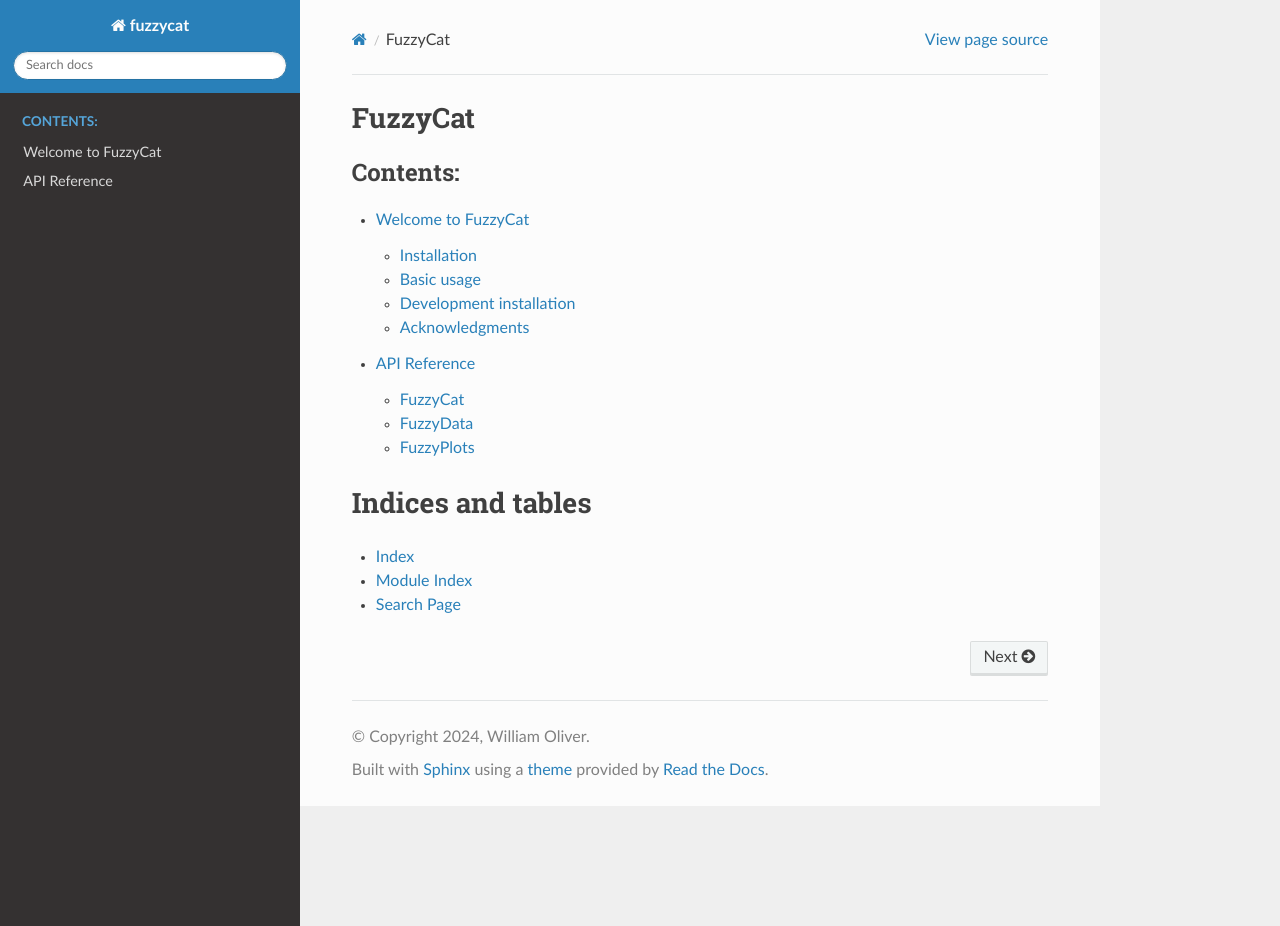
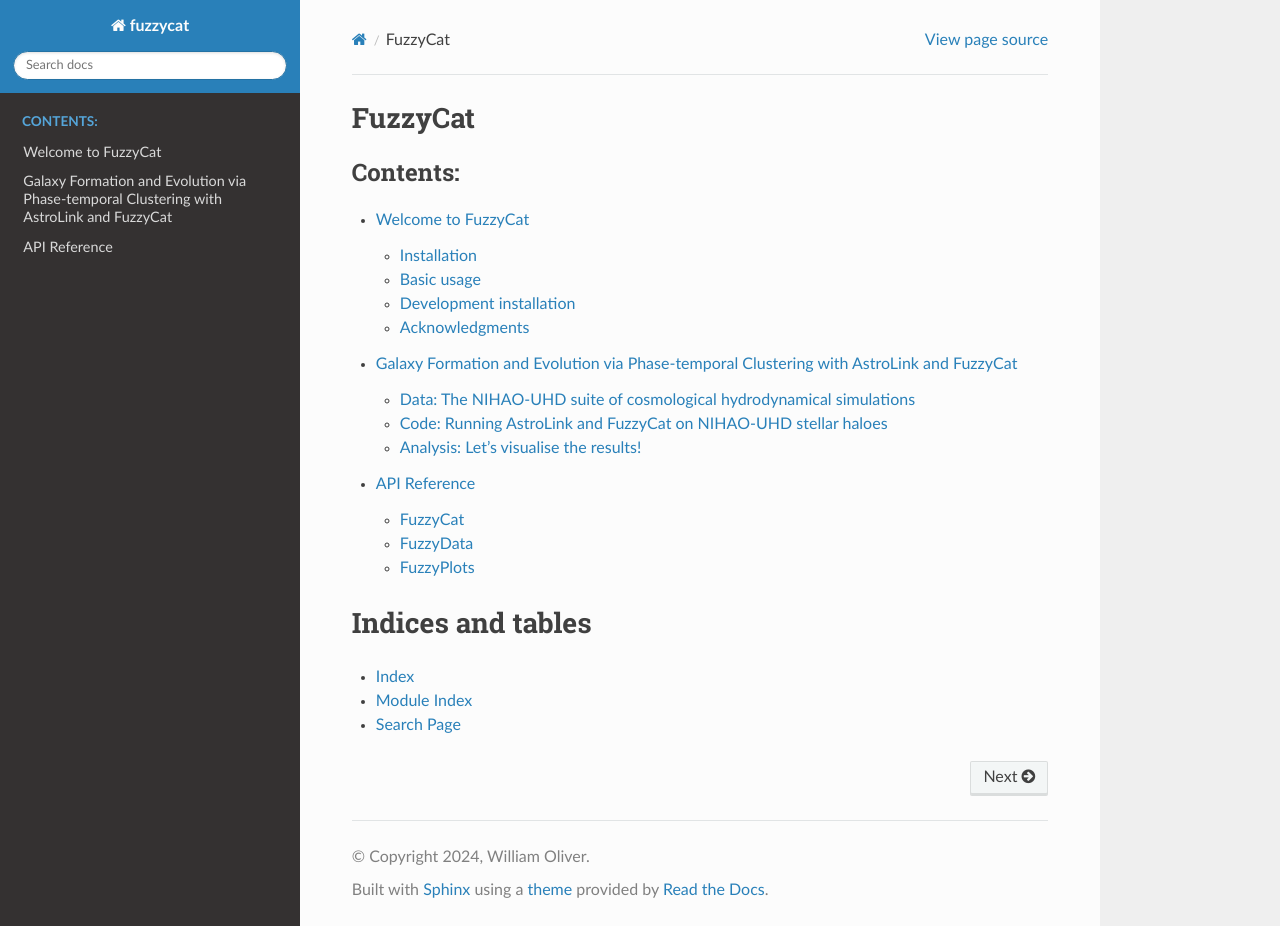
Before and after one commit to william-h-oliver/fuzzycat, a Sphinx documentation site: the page built from doc/index.rst, in a window 1280 px wide and 926 px high. Built offline with Sphinx 7.4.7 and the Read the Docs theme 2.0.0, drawn with Linux system fonts in a browser that asks for light colours; pages that are not in the unit, such as notebooks, are missing from menus; some of the changed lines change nothing that is shown.

Commit message:
Added phase-temporal clustering tutorial to readthedocs

````diff
--- a/doc/index.rst
+++ b/doc/index.rst
@@ -6,6 +6,7 @@
    :caption: Contents:
 
    intro
+   phasetemporalclustering
    demo
    api
 
--- /dev/null
+++ b/doc/phasetemporalclustering.md
@@ -0,0 +1,382 @@
+# Galaxy Formation and Evolution via Phase-temporal Clustering with AstroLink and FuzzyCat
+
+A pressing and continually evolving sub-field of astrophysics is the study of galaxy formation and evolution. This study seeks to understand how and why a galaxy and its substructure develops over time in the context of the surrounding environment and of the underlying cosmological model. To do this, astrophysicists and cosmologists will look to both observational and simulation data. In observations, we may learn from a single snapshot in time of a very large number of galaxies that arise from the ground-truth cosmological model of our Universe. While in simulations, we may learn from many snapshots of a comparatively small number of galaxies that depend on a pre-specified cosmological model. By comparing these two data types, we can hope to constrain our cosmological models and understanding of galaxy formation and evolution.
+
+In the context of simulated data, a typical approach is to use a halo finder (+ merger tree) code to find a catalogue of haloes and their merger tree &mdash; which are then analysed in terms of their physical properties. However, generally these codes are only tracking self-bound groups that satisfy a minimum overdensity threshold. If this threshold is too high then some haloes may be disregarded and if it is too low then some haloes can be lost in the unbinding procedure. Furthermore, these codes will not capture unbound groups that have been (or are in the process of being) tidally disrupted nor will they capture fleeting structure resulting from density waves and hydrodynamical effects. Not having these kinds of structures included in any subsequent analysis means that cosmological models are never constrained against these the existence of these structures in simulations &mdash; even though they are observed to be present in our Universe.
+
+The goal of this page is to serve as a tutorial and to highlight how the combination of [AstroLink][https://github.com/william-h-oliver/astrolink] and [FuzzyCat][https://github.com/william-h-oliver/fuzzycat] can be used as a powerful tool for studying galaxy formation and evolution. AstroLink is a general-purpose astrophysical clustering algorithm built for extracting meaningful hierarchical structure from point-cloud data defined over any feature space, and combined with FuzzyCat, this pipeline is able to find clusters that are both phase-space- and temporally-robust without making any strong assumptions about the kinds of galactic substructures that are (or are not) physically relevant for study within the field.
+
+
+
+## Data: The NIHAO-UHD suite of cosmological hydrodynamical simulations
+
+
+
+
+## Code: Running AstroLink and FuzzyCat on NIHAO-UHD stellar haloes
+
+To do spatio-temporal clustering on NIHAO-UHD galaxies we need a python script. Firstly, we do the necessary imports:
+
+```python
+import os
+import gc
+
+import numpy as np
+import pynbody as pb
+import matplotlib.pyplot as plt
+import matplotlib.colors as col
+
+from astrolink import AstroLink
+from fuzzycat import FuzzyCat, FuzzyPlots
+```
+
+Then, the first real piece of code we will use is a method that reads a snapshot file with `pynbody` and returns the necessary information about its main halo:
+
+```python
+def loadGalaxyAsArrays(snapshotFilePath, particleName, featureSpaceNames = ['pos', 'vel'], featureSpaceUnits = ['kpc', 'km s**-1']):
+    """Returns the main halo data, from the simulation file `snapshotFilePath`,
+    for particle `particleName`, in the feature spaces specified by
+    `featureSpaceNames`, with the units specified by `featureSpaceUnits`.
+    """
+
+    # Load the simulation snapshot
+    simulation = pb.load(snapshotFilePath)
+
+    # Take only the largest halo and make it face-on (stellar disk is in the x-y plane)
+    mainHalo = simulation.halos()[1]
+    pb.analysis.angmom.faceon(mainHalo)
+
+    # Centre data on the median of the dark matter halo
+    darkMatter = np.column_stack([mainHalo.dm[feature].in_units(unit) for feature, unit in zip(featureSpaceNames, featureSpaceUnits)])
+    centre = np.median(darkMatter, axis = 0)
+
+    # Get particle data and IDs
+    if particleName == 'dark':
+        darkMatter -= centre
+        darkMatterIDs = mainHalo.dm['iord']
+        return darkMatter, darkMatterIDs
+    if particleName == 'stars':
+        stars = np.column_stack([mainHalo.stars[feature].in_units(unit) for feature, unit in zip(featureSpaceNames, featureSpaceUnits)])
+        stars -= centre
+        starsIDs = mainHalo.stars['iord']
+        return stars, starsIDs
+    if particleName == 'gas':
+        gas = np.column_stack([mainHalo.gas[feature].in_units(unit) for feature, unit in zip(featureSpaceNames, featureSpaceUnits)])
+        gas -= centre
+        gasIDs = mainHalo.gas['iord']
+        return gas, gasIDs
+```
+
+Although we only present results for stellar particles here, this method readily allows for spatio-clustering of the dark matter and/or gas particles too.
+
+With this method we can write a method that uses AstroLink to cluster the particles in each snapshot:
+
+```python
+def findAndSaveClustersFromSnapshots(snapshotFilePaths, workingDirectoryPath, particleName, nSamples):
+    """Uses AstroLink to find the clusters within each main halo specified by
+    `snapshotFilePaths` and `particleName`. Then saves them in different formats
+    into the directory specified by `workingDirectoryPath`. `nSamples` is used
+    to format the cluster file names.
+    """
+
+    # The number of leading digits in the saved cluster file names
+    sampleNumberFormat = np.log10(nSamples).astype(int) + 1
+
+    # For tracking which star particles have been clustered over all snapshots (for FuzzyCat memory efficiency)
+    veryLargeN = 10**8 # Must be larger than the maximum iord value
+    particleIDsBool = np.zeros(veryLargeN, dtype = np.bool_)
+
+    # Track cluster file names
+    clusterFileNames = []
+
+    # Cycle through each snapshot, run AstroLink, and save the clusters
+    for index, snapshotFilePath in enumerate(snapshotFilePaths):
+        print(f"Loading {snapshotFilePath.split('/')[-1]}                                                         \t\t", end = '\r')
+        # Load the galaxy
+        particleArr, particleIDs = loadGalaxyAsArrays(snapshotFilePath, particleName)
+
+        print(f"Running AstroLink on the {particleName} particles of snapshot {snapshotFilePath.split('/')[-1]}   \t\t", end = '\r')
+        # Run AstroLink and save the clusters in the snapshot
+        c = AstroLink(particleArr)
+        c.run()
+        for clst, clst_id in zip(c.clusters[1:], c.ids[1:]):
+            # Cluster file name
+            clusterFileName = f"{index:0{sampleNumberFormat}}_{clst_id}.npy"
+            clusterFileNames.append(clusterFileName)
+
+            # Save the cluster with respect to the order of the data in the snapshot file
+            cluster_raw = c.ordering[clst[0]:clst[1]]
+            np.save(f"{workingDirectoryPath}Clusters_raw/{clusterFileName}", cluster_raw)
+
+            # Save the cluster with respect to the particle IDs in the snapshot file
+            cluster_iord = particleIDs[cluster_raw]
+            np.save(f"{workingDirectoryPath}Clusters_iord/{clusterFileName}", cluster_iord)
+
+            # Mark the particles that have been clustered
+            particleIDsBool[cluster_iord] = 1
+
+    # Save the IDs of the star particles that have been clustered
+    clusteredIDs = np.where(particleIDsBool)[0]
+    np.save(f"{workingDirectoryPath}clusteredIDs.npy", clusteredIDs)
+
+    # Translate the clusters (with respect to the particle IDs) into reduced arrays (with respect to the order of the IDs of clustered particles) for improved memory efficiency with FuzzyCat
+    for clusterFileName in clusterFileNames:
+        cluster_iord = np.load(workingDirectoryPath + 'Clusters_iord/' + clusterFileName)
+        cluster_reduced = np.where(np.isin(clusteredIDs, cluster_iord, assume_unique = True))[0].astype(cluster_iord.dtype)
+        np.save(workingDirectoryPath + 'Clusters/' + clusterFileName, cluster_reduced)
+```
+
+The core of this method is simple; it loads the particle data, applies AstroLink to that data, and iteratively saves the clusters as .npy files. However, just saving the clusters directly from AstroLink (e.g. `cluster_raw`) means that each cluster file is an array of integers that can be used to slice the `particleArr` array and return the data points corresponding to the particles in each cluster &mdash; in reality, we need to account for the possibility of `particleArr` containing data points from different particles between snapshots. So, the additional code in this method translates the `cluster_raw` arrays into `cluster_iord` arrays (which contain the particle IDs of each particle in each cluster), and then finally into `cluster_reduced` arrays. This last translation isn't technically necessary, but serves to make FuzzyCat handle the clusters in a more memory efficiency way since the particle IDs can be very large in value and we only care about a fraction of the total number of particles in each simulation &mdash; in this case, only those of the particles that ever make it into the main halo.
+
+With a series of reduced cluster files in 'Clusters' folder of the working directory, we can now run FuzzyCat and save its output.
+
+```python
+def runFuzzyCatOnClustersFromSnapshots(workingDirectoryPath, particleName, nSamples, minStability):
+    """Runs FuzzyCat on the clusters contained in `workingDirectoryPath` with
+    parameters `nSamples` and `minStability`. The `nPoints` parameter is
+    determined automatically from a file containing the IDs of clustered
+    particles.
+    """
+
+    # Number of points clustered
+    clusteredIDs = np.load(f"{workingDirectoryPath}clusteredIDs.npy")
+    nPoints = clusteredIDs.size
+    del clusteredIDs
+
+    # Run FuzzyCat
+    fc = FuzzyCat(nSamples, nPoints, workingDirectoryPath, minStability = minStability, checkpoint = True, verbose = 2)
+    fc.run()
+
+    # Plot the basic results
+    FuzzyPlots.plotOrderedJaccardIndex(fc)
+    FuzzyPlots.plotStabilities(fc)
+    FuzzyPlots.plotMemberships(fc)
+
+    # Save outputs
+    np.save(f"{workingDirectoryPath}jaccardIndices.npy", fc.jaccardIndices)
+    np.save(f"{workingDirectoryPath}ordering.npy", fc.ordering)
+    np.save(f"{workingDirectoryPath}fuzzyClusters.npy", fc.fuzzyClusters)
+    np.save(f"{workingDirectoryPath}stabilities.npy", fc.stabilities)
+    np.save(f"{workingDirectoryPath}memberships.npy", fc.memberships)
+    np.save(f"{workingDirectoryPath}memberships_flat.npy", fc.memberships_flat)
+    np.save(f"{workingDirectoryPath}fuzzyHierarchy.npy", fc.fuzzyHierarchy)
+    np.save(f"{workingDirectoryPath}groups.npy", fc.groups)
+    np.save(f"{workingDirectoryPath}intraJaccardIndicesGroups.npy", fc.intraJaccardIndicesGroups)
+    np.save(f"{workingDirectoryPath}interJaccardIndicesGroups.npy", fc.interJaccardIndicesGroups)
+    np.save(f"{workingDirectoryPath}stabilitiesGroups.npy", fc.stabilitiesGroups)
+```
+
+That's all the methods we need to find a spatio-temporal clustering of a simulated galaxy. However, among other things, we also want to be able to visualise our results. So we need a plotting function...
+
+```python
+def plotFuzzyClustersOntoSnapshot(particleArr, clusters_raw, fuzzyLabels, workingDirectoryPath, snapshotFileName, axisLimits):
+    """Creates a two-panel plot of the fuzzy clusters found by AstroLink and
+    FuzzyCat. The left panel is a 3D scatter plot and the right panel is a
+    top-down view of the region around the disk of the galaxy.
+    """
+
+    # Colour the data according to the fuzzy cluster
+    colourList = [f"C{i}" for i in range(10) if i != 7]
+    colours = np.zeros((particleArr.shape[0], 4))
+    sizes = np.zeros(particleArr.shape[0])
+    for cluster_raw, fuzzyLabel in zip(clusters_raw, fuzzyLabels):
+        colours[cluster_raw] = col.to_rgba(colourList[fuzzyLabel%9], alpha = 1)
+        sizes[cluster_raw] = 0.5
+
+    # Create figure
+    width, height = 16, 8
+    figAspectRatio = height/width
+    fig = plt.figure(figsize = (width, height))
+    fig.patch.set_facecolor('k')
+
+    # Plot the 3D data
+    ax = fig.add_axes((0, 0, figAspectRatio, 1), projection = '3d')
+    ax.scatter(*particleArr[:, :3].T, facecolors = colours, edgecolors = 'w', s = sizes, lw = 0.05)
+    # Adjust data limits
+    ax.set_xlim(-axisLimits, axisLimits)
+    ax.set_ylim(-axisLimits, axisLimits)
+    ax.set_zlim(-axisLimits, axisLimits)
+    # Remove axes
+    ax.axis('off')
+    ax.patch.set_facecolor('k')
+    # Add cartesian coordinate axes of length 100 kpc for reference
+    ax.quiver([0]*6, [0]*6, [0]*6, [1, -1, 0, 0, 0, 0], [0, 0, 1, -1, 0, 0], [0, 0, 0, 0, 1, -1],
+              color = 'w', alpha = 1, length = 100, arrow_length_ratio = 0.1)
+    ax.text(100, 0, 0, 'X', color = 'w')
+    ax.text(0, 100, 0, 'Y', color = 'w')
+    ax.text(0, 0, 100, 'Z', color = 'w')
+    # Add zoom-in box around disk
+    prismColour, prismAlpha = col.to_rgba('w', alpha = 0.2), 0.05
+    xyRange, zRange, onesArray = np.array([-25, 25]), np.array([-5, 5]), np.ones(4).reshape(2, 2)
+    for i in range(2):
+        # z-direction faces
+        xx, yy = np.meshgrid(xyRange, xyRange)
+        ax.plot_wireframe(xx, yy, zRange[i]*onesArray, color = prismColour)
+        ax.plot_surface(xx, yy, zRange[i]*onesArray, color = prismColour, alpha = prismAlpha)
+        # x-direction faces
+        xy, zz = np.meshgrid(xyRange, zRange)
+        ax.plot_wireframe(xyRange[i]*onesArray, xy, zz, color = prismColour)
+        ax.plot_surface(xyRange[i]*onesArray, xy, zz, color = prismColour, alpha = prismAlpha)
+        # y-direction faces
+        ax.plot_wireframe(xy, xyRange[i]*onesArray, zz, color = prismColour)
+        ax.plot_surface(xy, xyRange[i]*onesArray, zz, color = prismColour, alpha = prismAlpha)
+
+    # Plot the 2D disk data
+    axisCentre, axisHalfWidth = 0.5 + figAspectRatio/2, 0.9*(1 - figAspectRatio)
+    axDisk = fig.add_axes((axisCentre - axisHalfWidth/2,
+                           0.5*(1 - axisHalfWidth/figAspectRatio),
+                           axisHalfWidth,
+                           axisHalfWidth/figAspectRatio))
+    inBoxBool = (particleArr[:, 0] > xyRange[0])*(particleArr[:, 0] < xyRange[1]) # particles in x limits
+    inBoxBool *= (particleArr[:, 1] > xyRange[0])*(particleArr[:, 1] < xyRange[1]) # particles in y limits
+    inBoxBool *= (particleArr[:, 2] > zRange[0])*(particleArr[:, 2] < zRange[1]) # particles in z limits
+    axDisk.scatter(*particleArr[inBoxBool, :2].T, facecolors = colours[inBoxBool], edgecolors = 'w', s = 2*sizes[inBoxBool], lw = 0.05)
+    # Adjust data limits
+    axDisk.set_xlim(xyRange[0], xyRange[1])
+    axDisk.set_ylim(xyRange[0], xyRange[1])
+    # Remove axes
+    axDisk.patch.set_facecolor('k')
+    for side in ['top', 'left', 'bottom', 'right']:
+        axDisk.spines[side].set_color('w')
+
+    # Adjust figure margins
+    top, bottom, left, right = 1, 0, 0, 1
+    fig.subplots_adjust(top = top, bottom = bottom, left = left, right = right)
+    # Add snapshot number
+    fig.add_subplot(111, frameon = False)
+    plt.tick_params(labelcolor = 'none', top = False, bottom = False, left = False, right = False)
+    plt.grid(False)
+    plt.text(0, 1, snapshotFileName, ha = 'left', va = 'top', fontsize = 10, color = 'w', transform = plt.gca().transAxes)
+    # Save figure
+    plt.savefig(f"{workingDirectoryPath}Cluster_plots/plotted_clusters_{snapshotFileName}.png", dpi = 200, bbox_inches = 'tight')
+    fig.clf()
+    plt.close()
+    gc.collect()
+```
+
+... and a way to make a movie out of these plots for each snapshot so that we can watch our work.
+
+```python
+def makeMovieOfFuzzyClustersOverTime(snapshotFilePaths, workingDirectoryPath, particleName, axisLimits, frameRate):
+    """Makes a movie of the fuzzy clusters found by AstroLink and FuzzyCat as
+    they evolve over time.
+    """
+
+    clusterFileNames = np.load(workingDirectoryPath + 'clusterFileNames.npy')
+    ordering = np.load(workingDirectoryPath + 'ordering.npy')
+    fuzzyClusters = np.load(workingDirectoryPath + 'fuzzyClusters.npy')
+    whichCluster = -np.ones(clusterFileNames.size, dtype = np.int32)
+    for i, clst in enumerate(fuzzyClusters):
+        whichCluster[ordering[clst[0]:clst[1]]] = i
+
+    for index, snapshotFilePath in enumerate(snapshotFilePaths):
+        print(f"Loading {snapshotFilePath.split('/')[-1]}                                                         \t\t", end = '\r')
+        # Load the galaxy
+        particleArr, _ = loadGalaxyAsArrays(snapshotFilePath, particleName)
+
+        print(f"Loading clusters of {particleName} particles from snapshot {snapshotFilePath.split('/')[-1]}      \t\t", end = '\r')
+        # Load AstroLink clusters (found in this snapshot) that belong to the fuzzy clusters from FuzzyCat
+        clusters_raw, fuzzyLabels = [], []
+        for clusterFileName, whichFuzzyClst in zip(clusterFileNames, whichCluster):
+            clstSnapshot = int(clusterFileName.split('_')[0])
+            if whichFuzzyClst != -1 and clstSnapshot == index:
+                cluster_raw = np.load(workingDirectoryPath + 'Clusters_raw/' + clusterFileName)
+                clusters_raw.append(cluster_raw)
+                fuzzyLabels.append(whichFuzzyClst)
+
+        print(f"Plotting {snapshotFilePath.split('/')[-1]} clusters                                               \t\t", end = '\r')
+        snapshotFileName = snapshotFilePath.split('/')[-1]
+        plotFuzzyClustersOntoSnapshot(particleArr, clusters_raw, fuzzyLabels, workingDirectoryPath, snapshotFileName, axisLimits)
+
+    # Make movie
+    import ffmpeg
+    (
+        ffmpeg
+        .input(f"{workingDirectoryPath}Cluster_plots/plotted_clusters_*.png", pattern_type = 'glob', framerate = frameRate)
+        .output(f"{workingDirectoryPath}{workingDirectoryPath.split('/')[-2]}_movie.mp4")
+        .run()
+    )
+```
+
+Lastly, we need to set up our file paths, calculate some properties for the above methods, and run the pipeline:
+
+```python
+if __name__ == '__main__':
+    """Run spatio-temporal clustering pipeline :)
+    """
+
+    # Choose a particle from ['dark', 'stars', 'gas'] to cluster
+    particleName = 'stars'
+
+    # Set up the working directory
+    galaxyFolderName = '8.26e11_zoom_2_new_run'
+    workingDirectoryPath = f"/PATH/TO/YOUR/WORKING/DIRECTORY/nihao_uhd_{galaxyFolderName}_{particleName}/"
+    if not os.path.exists(workingDirectoryPath):
+        os.makedirs(workingDirectoryPath)
+        os.makedirs(f"{workingDirectoryPath}Clusters_raw/")
+        os.makedirs(f"{workingDirectoryPath}Clusters_iord/")
+        os.makedirs(f"{workingDirectoryPath}Clusters/")
+        os.makedirs(f"{workingDirectoryPath}Cluster_plots/")
+
+    # Get the simulation snapshot file paths
+    simulationDirectoryPath = f"/PATH/TO/YOUR/SIMULATION/DIRECTORY/nihao_uhd/{galaxyFolderName}/"
+    snapshotFilePrefix = '8.26e11.'
+    snapshotNumberRange = range(1164, 2001)
+    snapshotFilePaths = [f"{simulationDirectoryPath}{snapshotFilePrefix}{i:05}" for i in snapshotNumberRange]
+
+    # Info for the clustering pipeline
+    nSamples = len(snapshotFilePaths)
+    minLongevityOfFuzzyClusters = 230 # The minimum life-span of fuzzy clusters in Mega-years
+    ageOfTheUniverse = 13800 # Age of the Universe in Mega-years
+    # Calculate the minStability parameter so that fuzzy clusters live for at least `minLongevityOfFuzzyClusters` Myrs`
+    minStability = minLongevityOfFuzzyClusters*(snapshotNumberRange.stop - 1)/(ageOfTheUniverse*snapshotNumberRange.step*nSamples)
+    # Choose appropriate axis limits (in kpc) for the movie
+    axisLimits = 150
+    # Calculate movie frame rate so that 100 Myrs pass every second
+    frameRate = 100*(snapshotNumberRange.stop - 1)/(ageOfTheUniverse*snapshotNumberRange.step)
+
+    # Do clustering over snapshots with AstroLink
+    findAndSaveClustersFromSnapshots(snapshotFilePaths, workingDirectoryPath, particleName, nSamples)
+
+    # Run FuzzyCat on AstroLink clusters
+    runFuzzyCatOnClustersFromSnapshots(workingDirectoryPath, particleName, nSamples, minStability)
+
+    # Make movie of stable clusters over time
+    makeMovieOfFuzzyClustersOverTime(snapshotFilePaths, workingDirectoryPath, particleName, axisLimits, frameRate)
+```
+
+## Analysis: Let's visualise the results!
+
+If we run the above pipeline on the stellar particles of each of our NIHAO-UHD galaxies, then we get the following movies in the following subsections.
+
+### g2.79e12
+
+<p align="center">
+  <video src="https://raw.githubusercontent.com/william-h-oliver/fuzzycat/main/images/phasetemporalclustering/nihao_uhd_2.79e12_zoom_6_rerun_stars_movie.mp4" alt="Phase-temporal clustering of the g2.79e12 NIHAO-UHD galaxy"/></video>
+</p>
+
+### g8.26e11
+
+### g1.12e12
+
+<p align="center">
+  <video src="https://raw.githubusercontent.com/william-h-oliver/fuzzycat/main/images/phasetemporalclustering/nihao_uhd_g1.12e12_3x9_stars_movie.mp4" alt="Phase-temporal clustering of the g1.12e12 NIHAO-UHD galaxy"/></video>
+</p>
+
+### g6.96e11
+
+<p align="center">
+  <video src="https://raw.githubusercontent.com/william-h-oliver/fuzzycat/main/images/phasetemporalclustering/nihao_uhd_g6.96e11_3x9_stars_movie.mp4" alt="Phase-temporal clustering of the g6.96e11 NIHAO-UHD galaxy"/></video>
+</p>
+
+### g7.08e11
+
+<p align="center">
+  <video src="https://raw.githubusercontent.com/william-h-oliver/fuzzycat/main/images/phasetemporalclustering/nihao_uhd_g7.08e11_5x10_stars_movie.mp4" alt="Phase-temporal clustering of the g7.08e11 NIHAO-UHD galaxy"/></video>
+</p>
+
+### g7.55e11
+
+<p align="center">
+  <video src="https://raw.githubusercontent.com/william-h-oliver/fuzzycat/main/images/phasetemporalclustering/nihao_uhd_g7.55e11_3x9_stars_movie.mp4" alt="Phase-temporal clustering of the g7.55e11 NIHAO-UHD galaxy"/></video>
+</p>
````
Also changed, not shown: 5 other files.
